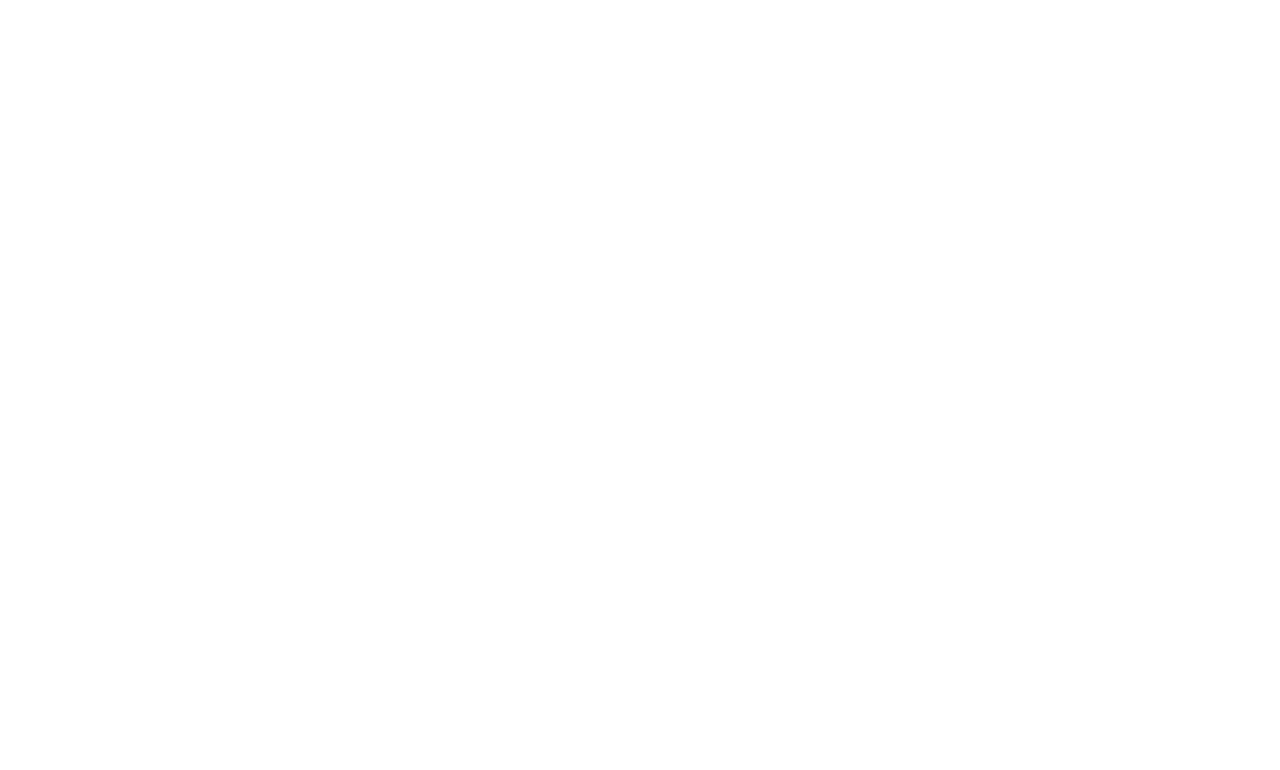
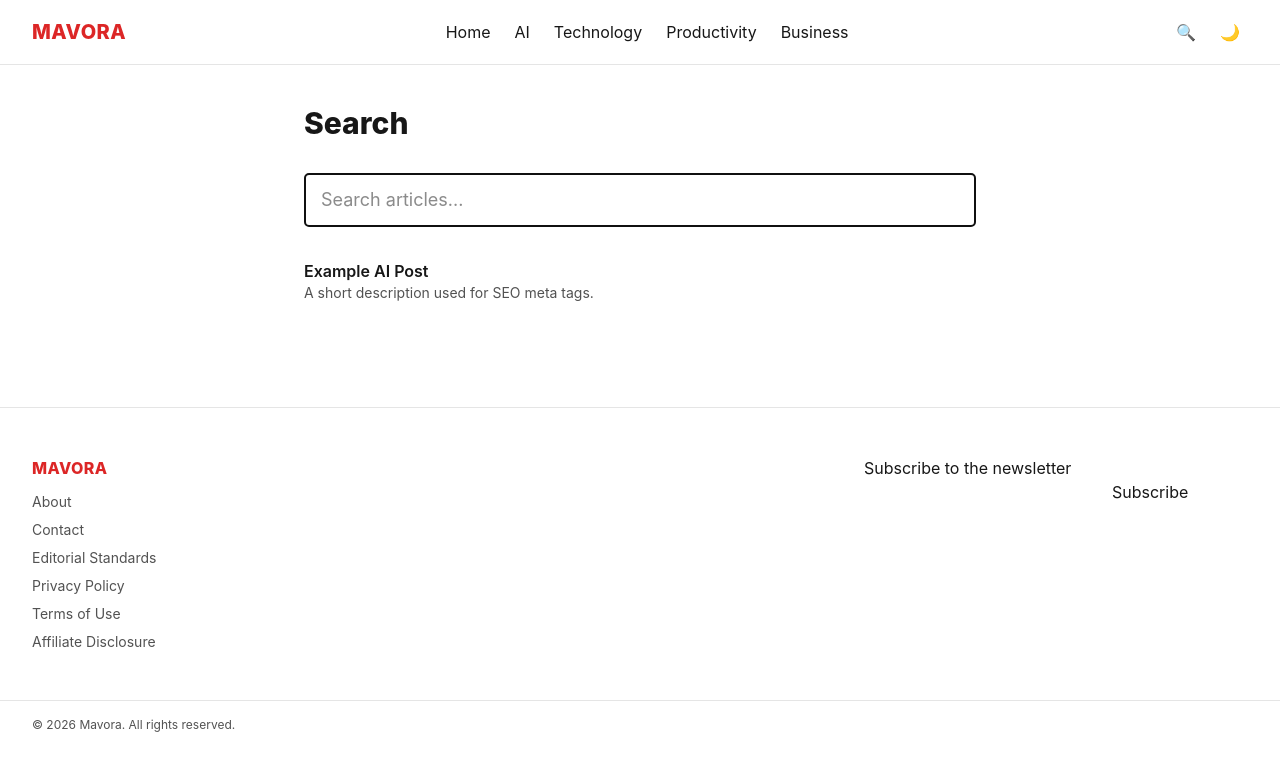
Before and after one commit to SoujanyaDasRoy/Mavora, a Next.js app: page /search in a window 1280 px wide. Before the commit this address had no page. Shown: the top 770 px of the page. Built offline with nearby package versions, Linux system fonts and the light colour scheme.

Commit message:
feat: add client-side search page

```diff
--- /dev/null
+++ b/app/search/page.tsx
@@ -0,0 +1,10 @@
+import { SearchBox } from '@/components/SearchBox'
+
+export default function SearchPage() {
+  return (
+    <main className="mx-auto max-w-[720px] px-6 py-10">
+      <h1 className="text-3xl font-extrabold mb-8">Search</h1>
+      <SearchBox />
+    </main>
+  )
+}
--- /dev/null
+++ b/components/SearchBox.tsx
@@ -0,0 +1,51 @@
+'use client'
+
+import { useEffect, useState } from 'react'
+import Link from 'next/link'
+import type { SearchEntry } from '@/lib/search-index'
+
+export function SearchBox() {
+  const [index, setIndex] = useState<SearchEntry[]>([])
+  const [query, setQuery] = useState('')
+
+  useEffect(() => {
+    fetch('/search-index.json')
+      .then((r) => r.json())
+      .then(setIndex)
+  }, [])
+
+  const results = query.trim()
+    ? index.filter((entry) => {
+        const haystack = `${entry.title} ${entry.description}`.toLowerCase()
+        return haystack.includes(query.toLowerCase())
+      })
+    : index
+
+  return (
+    <div>
+      <input
+        type="search"
+        value={query}
+        onChange={(e) => setQuery(e.target.value)}
+        placeholder="Search articles..."
+        className="w-full rounded border border-[var(--color-border)] bg-transparent px-4 py-3 text-lg mb-8"
+        autoFocus
+      />
+      <ul className="flex flex-col gap-4">
+        {results.map((entry) => (
+          <li key={`${entry.pillar}-${entry.slug}`}>
+            <Link href={`/${entry.pillar}/${entry.slug}`} className="group block">
+              <p className="font-semibold group-hover:text-[var(--color-accent)] transition-colors">
+                {entry.title}
+              </p>
+              <p className="text-sm text-[var(--color-fg-muted)]">{entry.description}</p>
+            </Link>
+          </li>
+        ))}
+        {query.trim() && results.length === 0 && (
+          <p className="text-[var(--color-fg-muted)]">No results for &quot;{query}&quot;.</p>
+        )}
+      </ul>
+    </div>
+  )
+}
```
